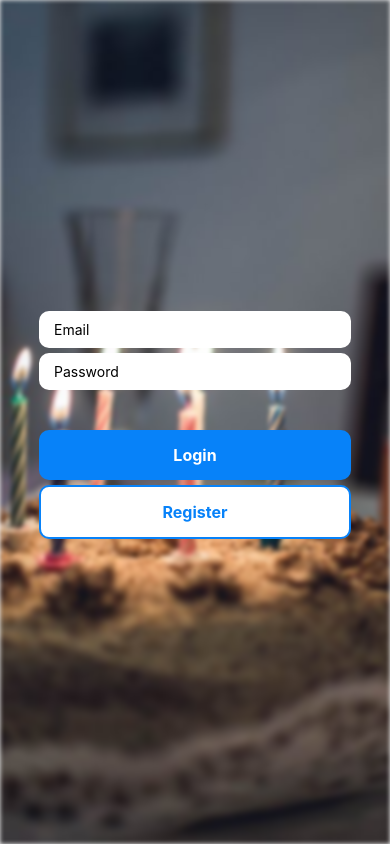
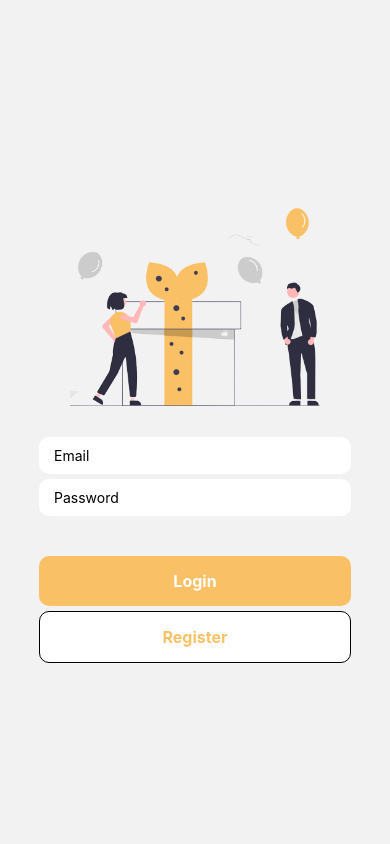
Before and after one commit to yushisalvador/remindle, a React Native app: screen /Login in a window 390 px wide. Built offline with nearby package versions, Linux system fonts and the light colour scheme; no server answers.

Commit message:
feat: add logo, edit login screen

```diff
--- a/screens/LoginScreen.js
+++ b/screens/LoginScreen.js
@@ -5,7 +5,7 @@ import {
   View,
   KeyboardAvoidingView,
   TextInput,
-  ImageBackground,
+  Image,
 } from "react-native";
 import { TouchableOpacity } from "react-native-web";
 import { auth, firebase } from "../config/firebase";
@@ -78,12 +78,11 @@ const LoginScreen = () => {
 
   return (
     <KeyboardAvoidingView style={styles.container} behavior="padding">
-      <ImageBackground
-        source={require("../assets/cake.jpg")}
-        resizeMode="cover"
-        blurRadius={2}
-        style={styles.bgImage}
-      >
+      <Image
+        source={require("../assets/logo.png")}
+        style={{ width: 250, height: 250 }}
+      />
+
       <View style={styles.inputContainer}>
         <TextInput
           placeholder="Email"
@@ -111,7 +110,6 @@ const LoginScreen = () => {
           <Text style={styles.buttonOutlineText}>Register</Text>
         </TouchableOpacity>
       </View>
-      </ImageBackground>
     </KeyboardAvoidingView>
   );
 };
@@ -149,7 +147,7 @@ const styles = StyleSheet.create({
   },
 
   button: {
-    backgroundColor: "#0782F9",
+    backgroundColor: "#f9c065",
     width: "80%",
     padding: 15,
     borderRadius: 10,
@@ -159,8 +157,8 @@ const styles = StyleSheet.create({
   buttonOutline: {
     backgroundColor: "white",
     marginTop: 5,
-    borderColor: "#0782F9",
-    borderWidth: 2,
+    borderColor: "#000000",
+    borderWidth: 1,
   },
 
   buttonText: {
@@ -170,14 +168,8 @@ const styles = StyleSheet.create({
   },
 
   buttonOutlineText: {
-    color: "#0782F9",
+    color: "#f9c065",
     fontWeight: "700",
     fontSize: 16,
   },
-
-  bgImage: {
-    width: "100%",
-    height: "100%",
-    justifyContent: "center",
-  },
 });
```
Also changed, not shown: assets/logo.png (added). Lines whose indentation alone changed are shown as unchanged.
